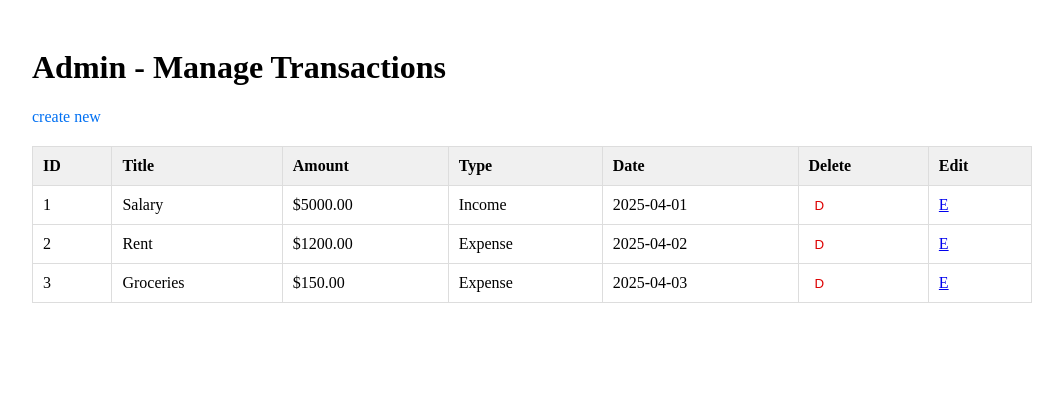
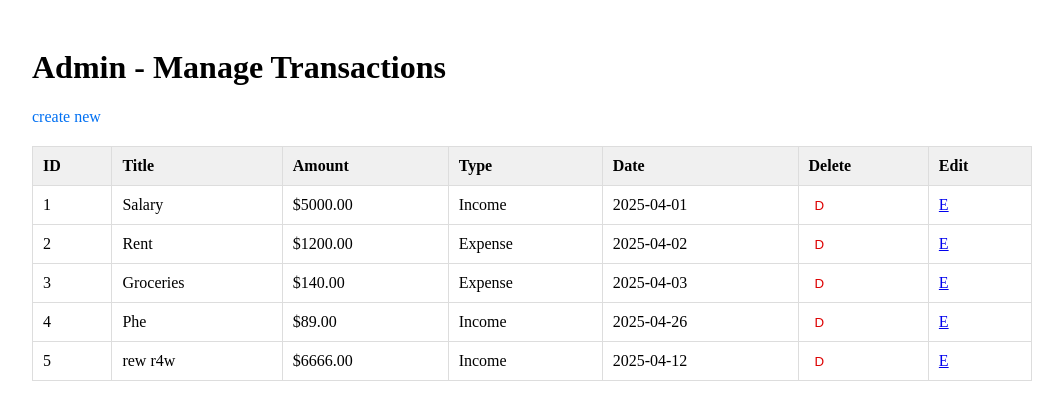
Before and after one commit to Jaiv24/financial-transactions, a Next.js app: page /admin in a window 1280 px wide. Shown: the top 420 px of the page, without its empty margins (108-1171 px from the left). Built offline with nearby package versions, Linux system fonts and the light colour scheme; data requests are answered from the project's data file.

Commit message:
Refactor CSS styles for create and edit forms; update transaction data in db.json

```diff
--- a/app/admin/create/create.module.css
+++ b/app/admin/create/create.module.css
@@ -26,7 +26,7 @@
   border-radius: 4px;
 }
 
-  button {
+.button {
   padding: 10px;
   background: #0070f3;
   color: white;
@@ -35,6 +35,6 @@
   cursor: pointer;
 }
 
-  button:hover {
+.button:hover {
   background: #005bb5;
 }
--- a/db.json
+++ b/db.json
@@ -17,9 +17,23 @@
     {
       "id": "3",
       "transaction_title": "Groceries",
-        "amount": 150,
+      "amount": 140,
       "transaction_type": "Expense",
       "date": "2025-04-03"
+    },
+    {
+      "id": "4",
+      "transaction_title": "Phe",
+      "amount": 89,
+      "transaction_type": "Income",
+      "date": "2025-04-26"
+    },
+    {
+      "id": "5",
+      "transaction_title": "rew r4w",
+      "amount": 6666,
+      "transaction_type": "Income",
+      "date": "2025-04-12"
     }
   ]
 }
```
Also changed, not shown: app/admin/edit/[id]/actions.js (+6 -6 lines), app/admin/edit/[id]/edit.module.css (indentation only). Lines whose indentation alone changed are shown as unchanged.
